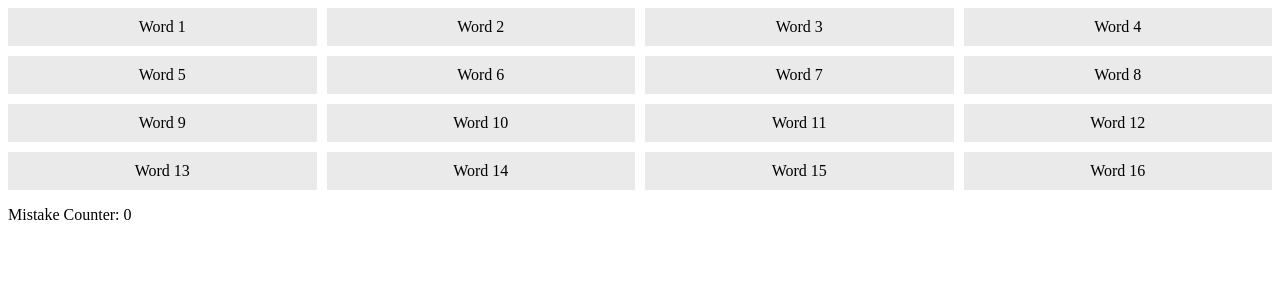
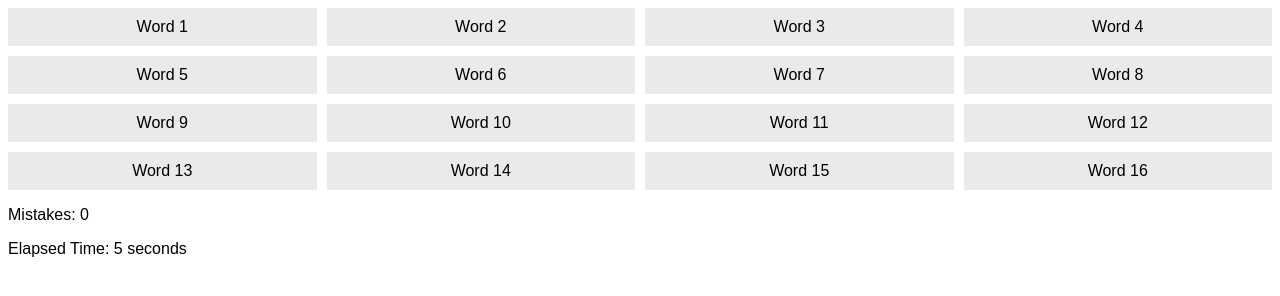
Before and after one commit to critchtionary/critchtionary.github.io, a plain HTML site: page connections.html in a window 1280 px wide. Drawn offline with Linux system fonts and the light colour scheme.

Commit message:
Add timer. Change style

```diff
--- a/connections.html
+++ b/connections.html
@@ -3,6 +3,9 @@
 <head>
     <title>Clickable Word Grid</title>
     <style>
+        body {
+            font-family: Arial, Helvetica, sans-serif;
+        }
         .grid {
             display: grid;
             grid-template-columns: repeat(4, 1fr);
@@ -51,13 +54,17 @@
         <div class="word" data-category="2" onclick="handleClick(this)">Word 16</div>
     </div>
 
-    <p>Mistake Counter: <span id="mistakeCounter">0</span></p>
+    <p>Mistakes: <span id="mistakeCounter">0</span></p>
     <button id="submitBtn" class="hidden" onclick="submitWords()">Submit</button>
+    <p>Elapsed Time: <span id="timer">0</span> seconds</p>
 
     <script>
         var selectedCount = 0;
         var mistakeCounter = 0;
         var selectedWords = [];
+        var startTime;
+        var elapsedTime = 0;
+        var timerInterval;
 
         function handleClick(element) {
             if (element.classList.contains('solved')) {
@@ -68,6 +75,8 @@
                 element.classList.remove('selected');
                 selectedCount--;
                 selectedWords = selectedWords.filter(word => word !== element);
+                document.getElementById('submitBtn').classList.add('hidden');
+
             } else if (selectedCount < 4) {
                 element.classList.add('selected');
                 selectedCount++;
@@ -99,6 +108,10 @@
                 selectedWords = [];
                 document.getElementById('submitBtn').classList.add('hidden');
                 document.getElementById('mistakeCounter').textContent = mistakeCounter;
+
+                if (document.querySelectorAll('.solved').length === 16) {
+                    stopTimer();
+                }
             }
         }
 
@@ -109,6 +122,23 @@
                 solvedWords.forEach(word => grid.appendChild(word));
             }
         }
+
+        function startTimer() {
+            startTime = Date.now();
+            timerInterval = setInterval(updateTimer, 1000);
+        }
+
+        function updateTimer() {
+            var currentTime = Date.now();
+            elapsedTime = Math.floor((currentTime - startTime) / 1000);
+            document.getElementById('timer').textContent = elapsedTime;
+        }
+
+        function stopTimer() {
+            clearInterval(timerInterval);
+        }
+
+        startTimer();
     </script>
 </body>
 </html>
```
